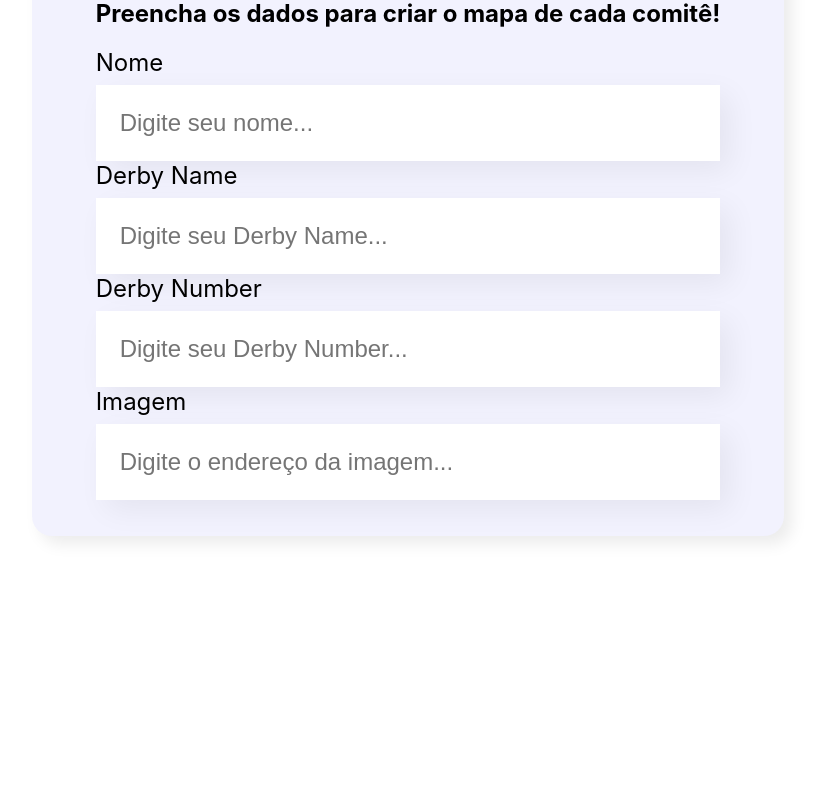
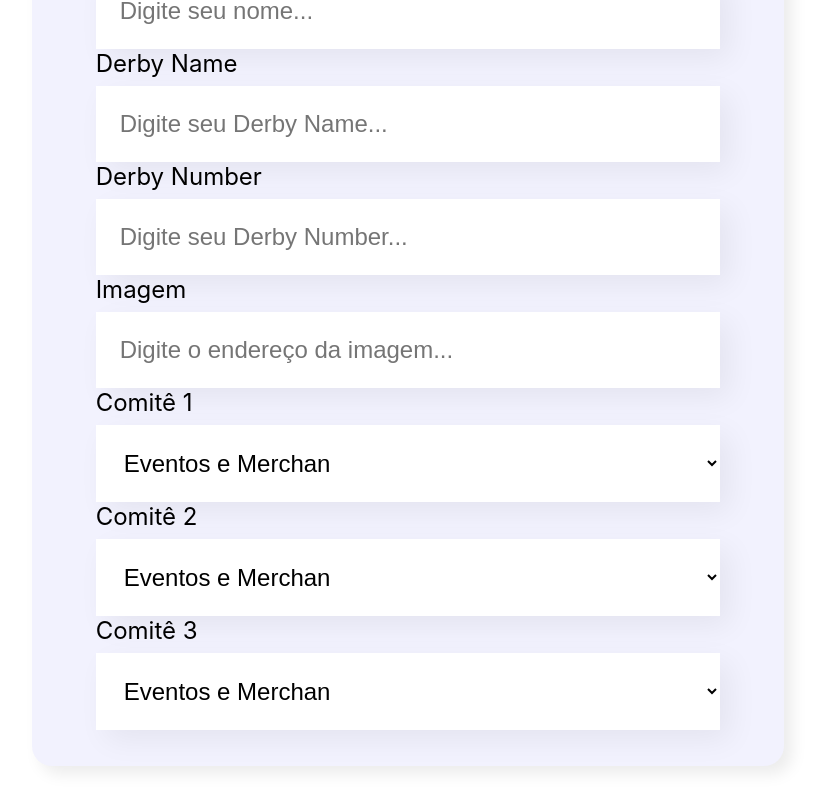
Before and after one commit to JanainaSoul/react-organo-ladies, a React (Create React App) app: page / in a window 1280 px wide. Shown: the part 545-1354 px from the top of the page, without its empty margins (232-1052 px from the left). Before the commit the page ends 1161 px from the top, so only its background shows below. Built offline with nearby package versions, Linux system fonts and the light colour scheme.

Commit message:
lista de comites

```diff
--- a/src/App.js
+++ b/src/App.js
@@ -1,5 +1,5 @@
-import Banner from './componentes/Banner';
-import CampoTexto from './componentes/CampoTexto';
+import Banner from './componentes/Banner/Banner.js';
+//import CampoTexto from './componentes/CampoTexto';
 import Formulario from './componentes/Formulario';
 
 function App() {
--- a/src/componentes/Banner/Banner.css
+++ b/src/componentes/Banner/Banner.css
@@ -5,5 +5,5 @@
 }
 
 .banner img {
-    width: 100%;
+    max-width: 100%;
 }
--- a/src/componentes/Banner/Banner.js
+++ b/src/componentes/Banner/Banner.js
@@ -1,6 +1,6 @@
 import './Banner.css'
 
-export const Banner = () => {
+const Banner = () => {
     //JSX parece HTML mas não é
     return (
         <header className="banner">
@@ -9,3 +9,5 @@ export const Banner = () => {
 
     )
 }
+
+export default Banner
--- a/src/componentes/Banner/index.js
+++ /dev/null
@@ -1,3 +0,0 @@
-import {Banner} from "./Banner";
-
-export default Banner
--- a/src/componentes/Formulario/index.js
+++ b/src/componentes/Formulario/index.js
@@ -1,7 +1,21 @@
 import CampoTexto from '../CampoTexto'
+
+import ListaSuspensaUm from '../ListaSuspensaUm'
 import './Formulario.css'
 
 const Formulario = () => {
+
+    const comites = [
+        'Eventos e Merchan',
+        'RP',
+        'Afiliação',
+        'Treinamento',
+        'Financeiro',
+        ''
+    ]
+
+
+
     return (
         <section className="formulario">
             <form>
@@ -10,6 +24,11 @@ const Formulario = () => {
                 <CampoTexto label="Derby Name" placeholder="Digite seu Derby Name"/>
                 <CampoTexto label="Derby Number" placeholder="Digite seu Derby Number"/>
                 <CampoTexto label="Imagem" placeholder="Digite o endereço da imagem"/>
+                <ListaSuspensaUm label="Comitê 1" comites={comites}/>
+                <ListaSuspensaUm label="Comitê 2" comites={comites}/>
+                <ListaSuspensaUm label="Comitê 3"comites={comites}/>
+
+
             </form>
         </section>
     )
--- /dev/null
+++ b/src/componentes/ListaSuspensaUm/ListaSuspensaUm.css
@@ -0,0 +1,15 @@
+.lista-suspensa label {
+    display: block;
+    margin-bottom: 8px;
+    font-size: 24px;
+}
+
+.lista-suspensa select {
+    background-color: #ffffff;
+    box-shadow: 10px 10px 30px rgba(0,0,0,0.06);
+    width: 100%;
+    border: none;
+    font-size: 24px;
+    padding: 24px;
+    box-sizing: border-box;
+}
--- /dev/null
+++ b/src/componentes/ListaSuspensaUm/index.js
@@ -0,0 +1,15 @@
+import './ListaSuspensaUm.css'
+
+const ListaSuspensaUm = (props) => {
+    console.log(props.comites)
+    return (
+        <div className="lista-suspensa">
+            <label>{props.label}</label>
+            <select>
+                {props.comites.map(item => <option key={item}>{item}</option>)}
+            </select>
+        </div>
+    )
+}
+
+export default ListaSuspensaUm
```
